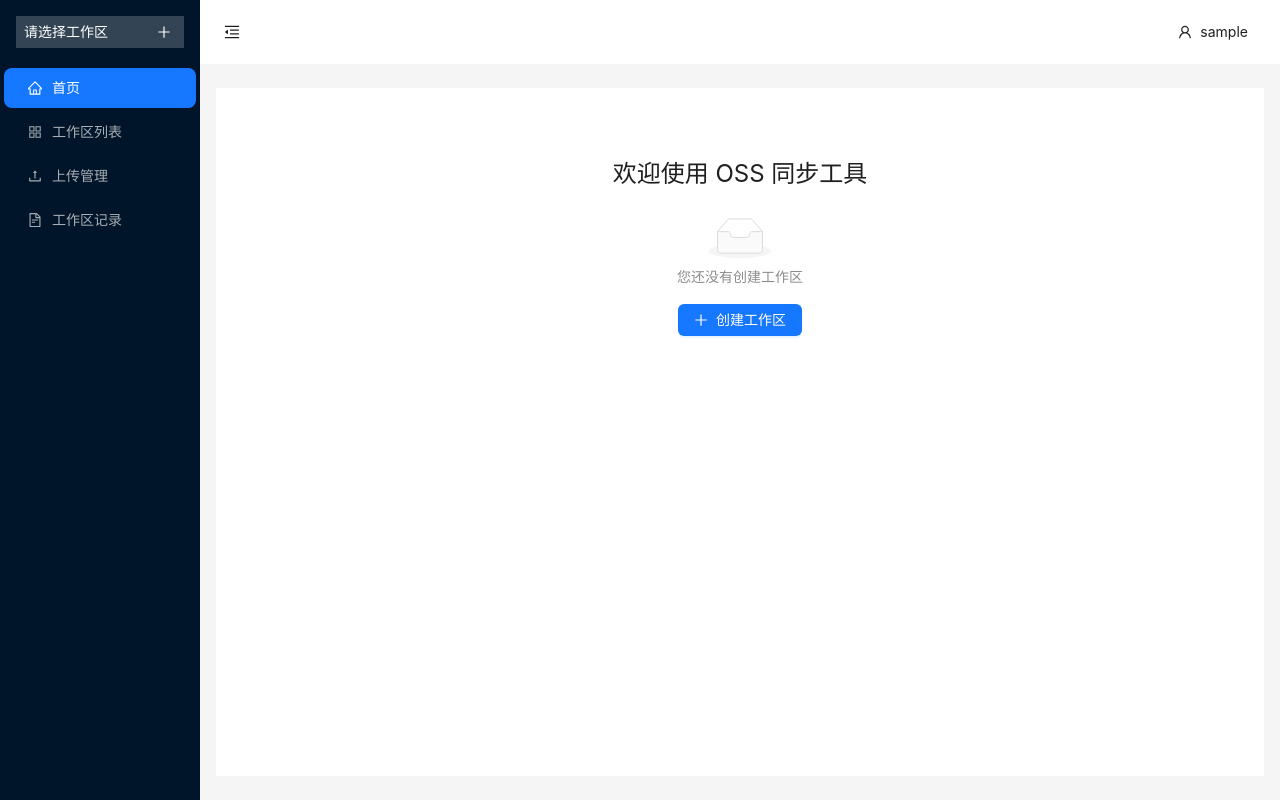
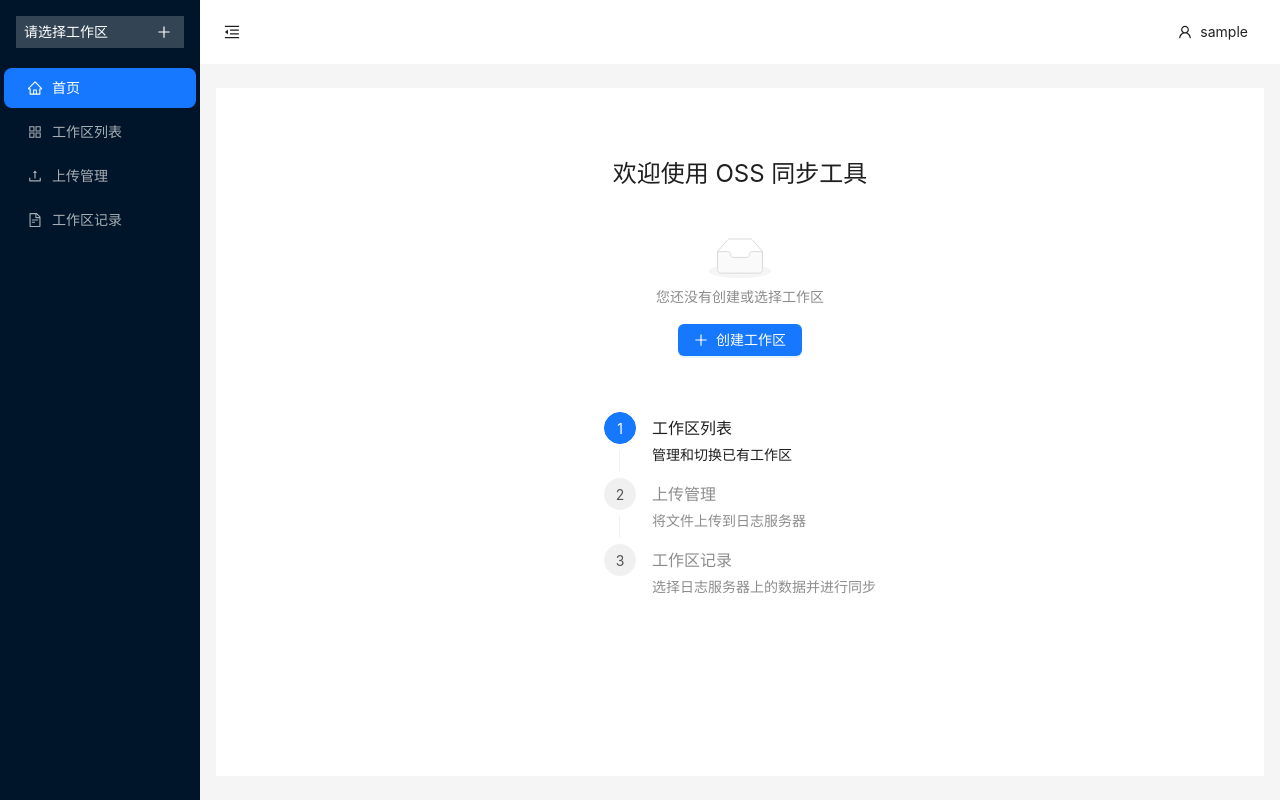
Before and after one commit to flymyd/OSS-SyncTool, a React (Vite) app: page /dashboard in a window 1280 px wide. Built offline with nearby package versions, Linux system fonts and the light colour scheme; sample sign-in values are in the browser's storage.

Commit message:
adjust sth

```diff
--- a/src/pages/Home.tsx
+++ b/src/pages/Home.tsx
@@ -1,7 +1,8 @@
-import { Button, Empty } from 'antd'
+import { Button, Empty, Steps } from 'antd'
 import { PlusOutlined } from '@ant-design/icons'
 import { useSelector } from 'react-redux';
 import type { RootState } from '../store';
+import { useState } from 'react';
 
 interface HomeProps {
   onCreateWorkspace: () => void
@@ -9,13 +10,18 @@ interface HomeProps {
 
 function Home({ onCreateWorkspace }: HomeProps) {
   const currentWorkspace = useSelector((state: RootState) => state.workspace.currentWorkspace);
+  const [current, setCurrent] = useState(0);
 
+  const onChange = (value: number) => {
+    console.log('onChange:', value);
+    setCurrent(value);
+  };
   return (
-    <div style={{ textAlign: 'center', padding: '50px 0' }}>
+    <div style={{ display: 'flex', flexDirection: 'column', alignItems: 'center', padding: '50px 0' }}>
       <h1 style={{ fontSize: '24px', marginBottom: '20px' }}>欢迎使用 OSS 同步工具</h1>
       {currentWorkspace === '请选择工作区' ? (
         <Empty
-          description="您还没有创建工作区"
+          description="您还没有创建或选择工作区"
           image={Empty.PRESENTED_IMAGE_SIMPLE}
         >
           <Button type="primary" icon={<PlusOutlined />} onClick={onCreateWorkspace}>
@@ -28,6 +34,27 @@ function Home({ onCreateWorkspace }: HomeProps) {
           <p style={{ marginTop: '20px' }}>在左侧菜单中选择功能开始使用</p>
         </div>
       )}
+      <div style={{ marginTop: 24 }}>
+        <Steps
+          current={current}
+          onChange={onChange}
+          direction="vertical"
+          items={[
+            {
+              title: '工作区列表',
+              description: '管理和切换已有工作区',
+            },
+            {
+              title: '上传管理',
+              description: '将文件上传到日志服务器',
+            },
+            {
+              title: '工作区记录',
+              description: '选择日志服务器上的数据并进行同步',
+            },
+          ]}
+        />
+      </div>
     </div>
   )
 }
--- a/src/pages/Upload.tsx
+++ b/src/pages/Upload.tsx
@@ -205,7 +205,7 @@ function Upload() {
           rowKey="id"
           pagination={{
             pageSize: 10,
-            showTotal: (total) => `共 ${total} 个文件`,
+            showTotal: (total) => `共 ${total} 条记录`,
           }}
         />
       </Card>
--- a/src/pages/WorkspaceList.tsx
+++ b/src/pages/WorkspaceList.tsx
@@ -1,11 +1,11 @@
-import {useEffect, useState} from 'react';
-import {Button, message, Modal, Space, Table} from 'antd';
-import type {ColumnsType} from 'antd/es/table';
-import {ExclamationCircleOutlined} from '@ant-design/icons';
-import {deleteWorkspace, getWorkspaces} from '../services/workspace';
-import {useSelector} from 'react-redux';
-import type {RootState} from '../store';
-import type {WorkspaceResponseDto} from '../types/workspace';
+import { useEffect, useState } from 'react';
+import { Button, message, Modal, Space, Table } from 'antd';
+import type { ColumnsType } from 'antd/es/table';
+import { ExclamationCircleOutlined } from '@ant-design/icons';
+import { deleteWorkspace, getWorkspaces } from '../services/workspace';
+import { useSelector } from 'react-redux';
+import type { RootState } from '../store';
+import type { WorkspaceResponseDto } from '../types/workspace';
 
 interface WorkspaceListProps {
   onWorkspaceSelect: (workspace: { name: string; id: number }) => void;
@@ -71,12 +71,13 @@ function WorkspaceList({ onWorkspaceSelect }: WorkspaceListProps) {
       render: (_, record) => (
         <Space>
           {record.id === currentWorkspaceId ? (
-            <Button type="text" disabled>
+            <Button type="dashed" disabled>
               当前工作区
             </Button>
           ) : (
             <Button
-              type="link"
+              color="primary"
+              variant='outlined'
               onClick={() => onWorkspaceSelect({
                 name: record.name,
                 id: record.id
@@ -85,10 +86,10 @@ function WorkspaceList({ onWorkspaceSelect }: WorkspaceListProps) {
               切换
             </Button>
           )}
-          {record.creator.id === currentUserId && (
+          {(record.creator.id === currentUserId) && !(record.id === currentWorkspaceId) && (
             <Button
-              type="link"
-              danger
+              color="danger"
+              variant='outlined'
               disabled={record.id === currentWorkspaceId}
               onClick={() => handleDelete(record)}
             >
```
